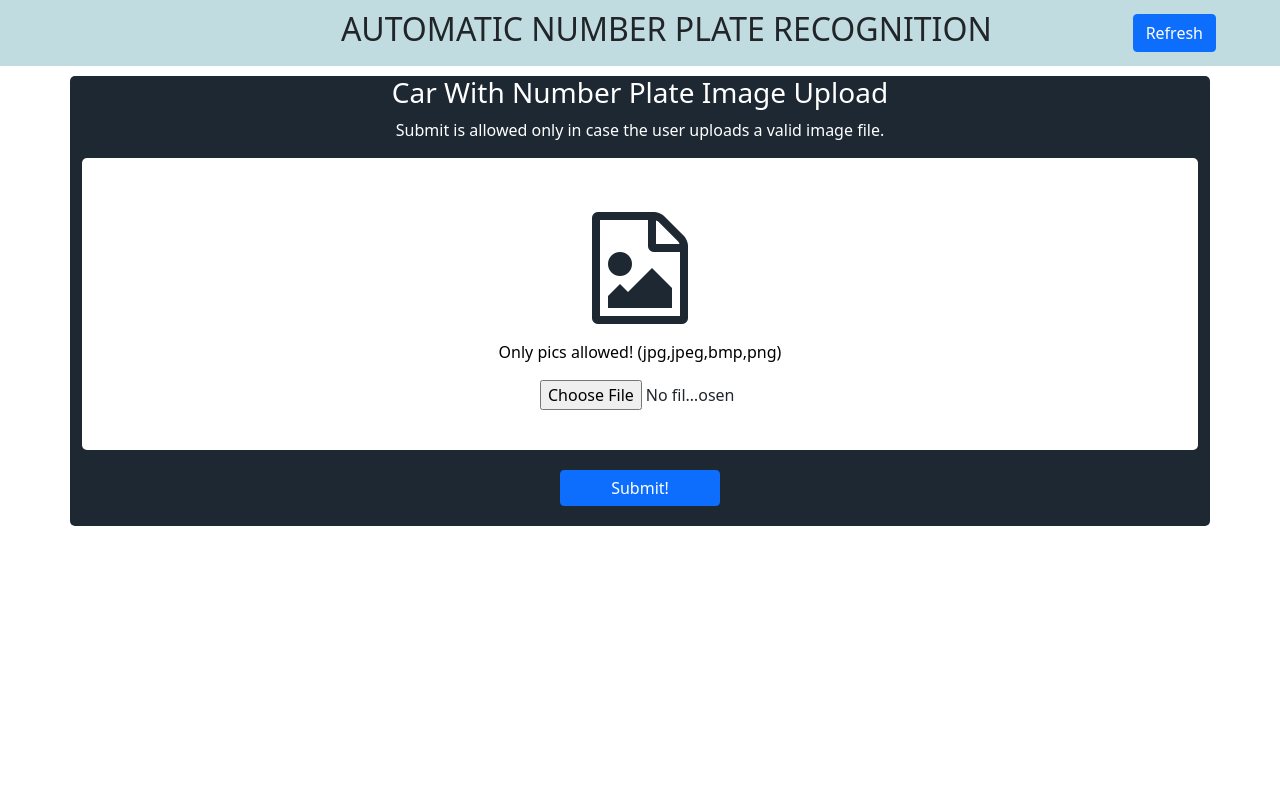
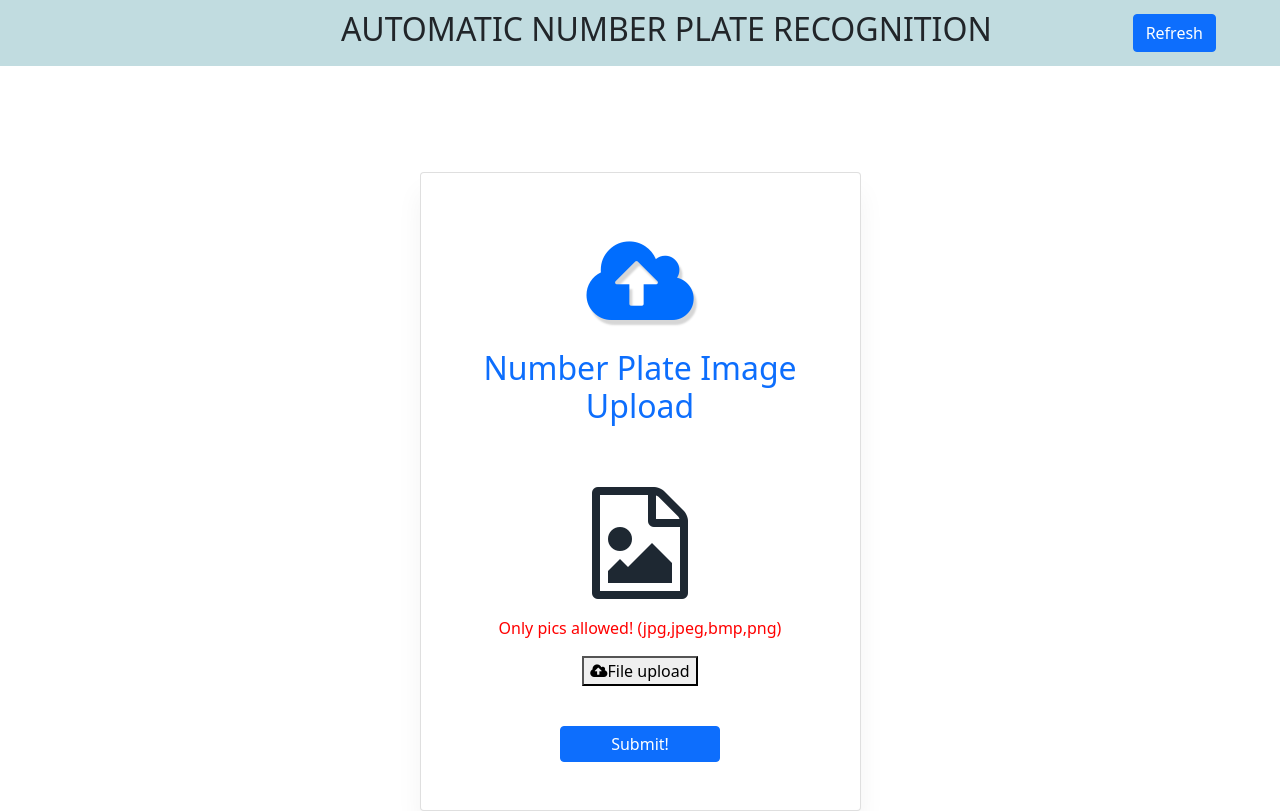
Before and after one commit to Deep-Learning-01/Automatic-Number-Plate-Recognition, a Flask app: page / in a window 1280 px wide. Before the commit the page ends 526 px from the top, so only its background shows below. Run offline with Flask 2, Linux system fonts and the light colour scheme; parts of the project's set-up code (start-up, migrations or seed data) failed here and were passed over; some libraries are stand-ins or nearby versions.

Commit message:
update readme file images

```diff
--- a/static/file_upload.css
+++ b/static/file_upload.css
@@ -1,15 +1,31 @@
-/*just bg and body style*/
-.container{
-  background-color:#1E2832;
-  padding-bottom:20px;
-  margin-top:10px;
-  border-radius:5px;
+body{
+  background:#eee;
 }
-  .center{
-  text-align:center;
+.card {
+  box-shadow: 0 20px 27px 0 rgb(0 0 0 / 5%);
 }
-  #top{
-  margin-top:20px;
+.card {
+  position: relative;
+  display: flex;
+  flex-direction: column;
+  min-width: 0;
+  word-wrap: break-word;
+  background-color: #fff;
+  background-clip: border-box;
+  border: 0 solid rgba(0,0,0,.125);
+  border-radius: 1rem;
+}
+.img-thumbnail {
+  padding: .25rem;
+  background-color: #ecf2f5;
+  border: 1px solid #dee2e6;
+  border-radius: .25rem;
+  max-width: 100%;
+  height: auto;
+}
+.avatar-lg {
+  height: 150px;
+  width: 150px;
 }
 .btn-container{
   background:#fff;
@@ -26,12 +42,11 @@
   font-size:7em;
   }
   #namefile{
-  color:black;
+  color:red;
   }
   h4>strong{
   color:#ff3f3f
   }
-
 
   /*these two are set to not display at start*/
   .imgupload.ok{
@@ -42,40 +57,34 @@
     display:none;
     color:red;
     }
-
-
-  /*this sets the actual file input to overlay our button*/
+.success-inner {
+  display: inline-block;
+}
+.success-inner h1 {
+	font-size: 100px;
+	text-shadow: 3px 5px 2px #3333;
+	color: #006DFE;
+	font-weight: 700;
+}
 #fileup{
-
-
   width:200px;
   cursor: pointer;
   left: 50%;
   bottom: 40px;
   height: 50px;
   }
-
-  /*switch between input and not active input*/
   #submitbtn{
     padding:5px 50px;
   }
-  #fakebtn{
-    padding:5px 40px;
-  }
-
-
-  /*www.emilianocostanzo.com*/
-  #sign{
-    color:#1E2832;
-    position:fixed;
-    right:10px;
-    bottom:10px;
-    text-shadow:0px 0px 0px #1E2832;
-    transition:all.3s;
-  }
-  #sign:hover{
-    color:#1E2832;
-    text-shadow:0px 0px 5px #1E2832;
+  .visuallyhidden {
+    border: 0;
+    clip: rect(0 0 0 0);
+    height: 1px;
+    margin: -1px;
+    overflow: hidden;
+    padding: 0;
+    position: absolute;
+    width: 1px;
 }
 .loader{
   position: fixed;
@@ -87,7 +96,8 @@
   justify-content: center;
   align-items: center;
   background-color: #f7f9fb;
-    transition:opacity 0.75s,visibility 0.75s;
+  transition:opacity 0.75s,
+  visibility 0.75s;
  }
  .loader-hidden{
   opacity: 0;
--- a/templates/landing_page.html
+++ b/templates/landing_page.html
@@ -17,6 +17,7 @@
   />
 </head>
 <body>
+
 <!-- Navigation -->
 <!-- Image and text -->
 <nav class="navbar navbar-light" class="navbar navbar-light" style="background-color: #c1dce0">
@@ -36,8 +37,20 @@
         <p class="white">Submit is allowed only in case the user uploads a valid image file.</p>
       </div>
     </div>
+    <div class="container">
+      <br>
+      <div class="row">
+          <div class="col-lg-5 col-md-7 mx-auto my-auto">
+              <div class="card">
+                  <div class="card-body px-lg-5 py-lg-5 text-center">
 
-    <form name="upload" method="post" action="/index" enctype="multipart/form-data" accept-charset="utf-8">
+                    <div class="success-inner">
+                      <h1><i class="fa fa-cloud-upload"></i></h1>
+
+                    </div>
+                      <h2 class="text-primary" >Number Plate Image Upload</h2>
+
+                      <form name="upload" id="file_upload" method="post" action="/index" enctype="multipart/form-data" accept-charset="utf-8">
                         <div class="row">
                           <div class="col-md-12 col-md-offset-3 center">
                             <div class="btn-container">
@@ -49,7 +62,8 @@
                               <p id="namefile">Only pics allowed! (jpg,jpeg,bmp,png)</p>
 
                               <!--this is the actual file input, is set with opacity=0 beacause we wanna see our custom one-->
-            <input type="file"  value="Browse for your pic!" name="fileup" id="fileup" >
+                              <input type="file"  value="Browse for your pic!" name="fileup" id="file-input" class="visuallyhidden">
+                              <button class="file-upload"><i class="fa fa-cloud-upload"></i>File upload</button>
                             </div>
                           </div>
                         </div>
@@ -61,17 +75,31 @@
                           </div>
                         </div>
                       </form>
+
+                  </div>
+              </div>
+          </div>
+      </div>
+  </div>
   </div>
 
   <div class="loader">
 
   </div>
-
+  <script src="https://cdn.jsdelivr.net/npm/sweetalert2@11.6.14/dist/sweetalert2.all.min.js"></script>
   <script src="https://ajax.googleapis.com/ajax/libs/jquery/3.2.1/jquery.min.js"></script>
   <script>
- $('#fileup').change(function(){
+
+
+$('.file-upload').on('click', function(e) {
+  e.preventDefault();
+  $('#file-input').trigger('click');
+});
+ $('#file-input').change(function(){
 //here we take the file extension and set an array of valid extensions
-    var res=$('#fileup').val();
+    var res=$('#file-input').val();
+
+
     var arr = res.split("\\");
     var filename=arr.slice(-1)[0];
     filextension=filename.split(".");
@@ -99,6 +127,7 @@
 
         $( "#submitbtn" ).show();
         $( "#fakebtn" ).hide();
+
     }
 });
 window.addEventListener("load",()=>{
@@ -106,6 +135,15 @@
   loader.classList.add("loader-hidden");
 })
 
+document.getElementById('submitbtn').addEventListener("click",()=>{
+  Swal.fire({
+    imageUrl: 'https://i.gifer.com/b7C.gif',
+    imageWidth: 400,
+    imageHeight: 200,
+    showConfirmButton: false
+  })
+})
+
   </script>
 
 </body>
```
Also changed, not shown: templates/index.html (+26 -20 lines), README.md. Lines whose indentation alone changed are shown as unchanged.
